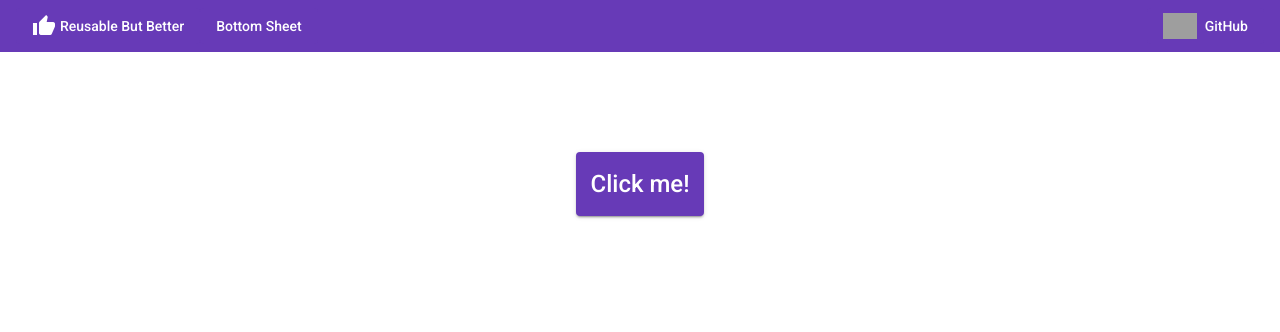
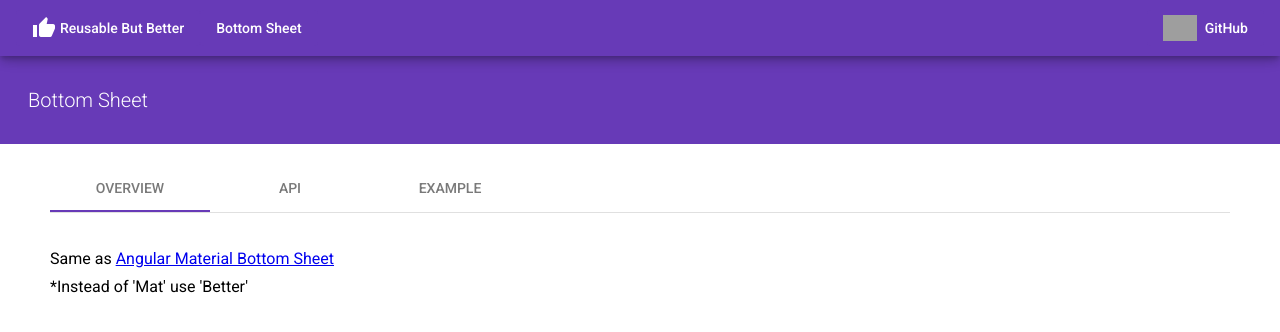
Before and after one commit to nishchay3/reusable-but-better, an Angular app: page /demo/bottomsheet in a window 1280 px wide. Shown: the top 332 px of the page. Built offline with nearby package versions, Linux system fonts and the light colour scheme; grey boxes are pictures that could not be loaded.

Commit message:
Minimal docs page created.

```diff
--- a/src/app/demo/better-bottomsheet-demo/page/better-bottomsheet.page.html
+++ b/src/app/demo/better-bottomsheet-demo/page/better-bottomsheet.page.html
@@ -1,3 +1,35 @@
-<div class="bs-page-wrapper -w-100 -flex-col">
-  <button mat-raised-button color="primary" (click)="openBetterBs()">Click me!</button>
+<div class="bs-page-banner">
+  <h1>Bottom Sheet</h1>
 </div>
+<div class="bs-page-wrapper -flex-col">
+  <mat-tab-group
+    class="bs-page-mat-tab-group -w-100"
+    mat-align-tabs="start"
+    dynamicHeight
+    animationDuration="0"
+  >
+    <mat-tab label="OVERVIEW">
+      Same as
+      <a target="_blank" href="https://material.angular.io/components/bottom-sheet/overview"
+        >Angular Material Bottom Sheet</a
+      >
+      <p>*Instead of 'Mat' use 'Better'</p>
+    </mat-tab>
+    <mat-tab label="API">
+      Same as
+      <a target="_blank" href="https://material.angular.io/components/bottom-sheet/api"
+        >Angular Material Bottom Sheet</a
+      >
+      <p>*Instead of 'Mat' use 'Better'</p>
+    </mat-tab>
+    <mat-tab label="EXAMPLE">
+      <div class="example-border">
+        <p class="example-heading">Bottom Sheet Overview</p>
+        <div class="example-desc">
+          <p>Open comments section</p>
+          <button mat-raised-button (click)="openBetterBs()">Open</button>
+        </div>
+      </div>
+    </mat-tab>
+  </mat-tab-group>
+</div>
--- a/src/app/demo/better-bottomsheet-demo/page/better-bottomsheet.page.scss
+++ b/src/app/demo/better-bottomsheet-demo/page/better-bottomsheet.page.scss
@@ -1,7 +1,47 @@
-.bs-page-wrapper {
-  margin-top: 100px;
-  button {
-    font-size: 24px;
-    padding: 14px;
+@use '/src/assets/styles/colors';
+@import '/src/assets/styles/responsive';
+
+.bs-page-banner {
+  width: 100%;
+  background-color: colors.$theme;
+  padding-left: 20px;
+
+  h1 {
+    font-weight: 300;
+    margin: 0;
+    padding: 28px 8px;
+    font-size: 20px;
+    color: #fff;
   }
 }
+
+.bs-page-wrapper {
+  font-weight: 400;
+  padding: 20px 15px;
+
+  @include tablet {
+    padding: 20px 50px;
+  }
+
+  .example-border {
+    border-radius: 4px;
+    border: 1px solid rgba(0, 0, 0, 0.2);
+
+    .example-heading {
+      padding: 16px;
+      color: #0000008a;
+    }
+
+    .example-desc {
+      padding: 30px;
+    }
+  }
+}
+
+::ng-deep .bs-page-mat-tab-group {
+  .mat-tab-body-wrapper {
+    margin-top: 2rem;
+    font-size: 16px;
+    line-height: 28px;
+  }
+}
--- a/src/app/demo/rbb-header/rbb-header.component.html
+++ b/src/app/demo/rbb-header/rbb-header.component.html
@@ -23,3 +23,4 @@
     GitHub
   </a>
 </header>
+<div class="header-margin"></div>
--- a/src/app/demo/rbb-header/rbb-header.component.scss
+++ b/src/app/demo/rbb-header/rbb-header.component.scss
@@ -1,13 +1,17 @@
+@use '/src/assets/styles/colors';
 @import '/src/assets/styles/responsive';
 
 .header {
   font-size: 14px;
   font-weight: 500;
   justify-content: space-between;
-  padding: 8px 16px;
-  background-color: #673ab7;
-  // position: fixed;
-  // top: 0;
+  padding: 10px 16px;
+  background-color: colors.$theme;
+  box-shadow: 0 3px 5px -1px #0003, 0 6px 10px #00000024, 0 1px 18px #0000001f;
+  position: fixed;
+  width: calc(100% - 32px);
+  top: 0;
+  z-index: 9;
 
   .product-name {
     .mat-icon {
@@ -29,3 +33,8 @@
     }
   }
 }
+
+.header-margin {
+  width: 100%;
+  height: 56px;
+}
--- /dev/null
+++ b/src/assets/styles/_colors.scss
@@ -0,0 +1 @@
+$theme: #673ab7;
```
Also changed, not shown: src/app/demo/better-bottomsheet-demo/better-bottomsheet-demo.module.ts (+9 -1 lines).
